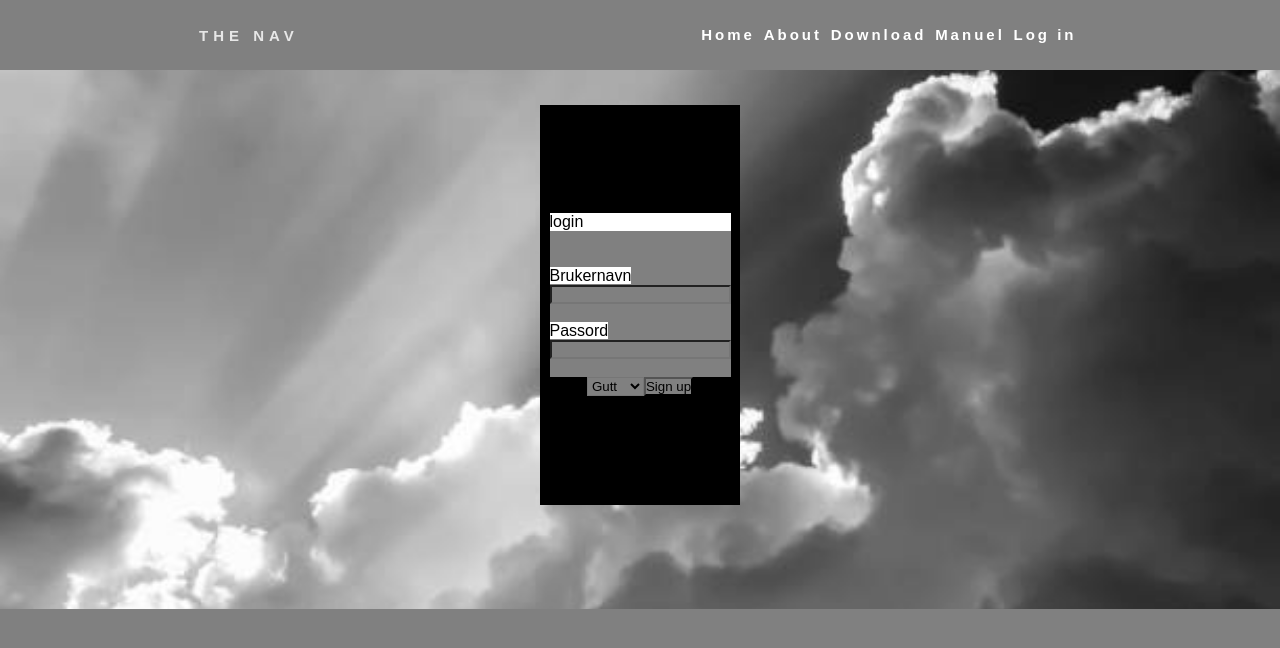
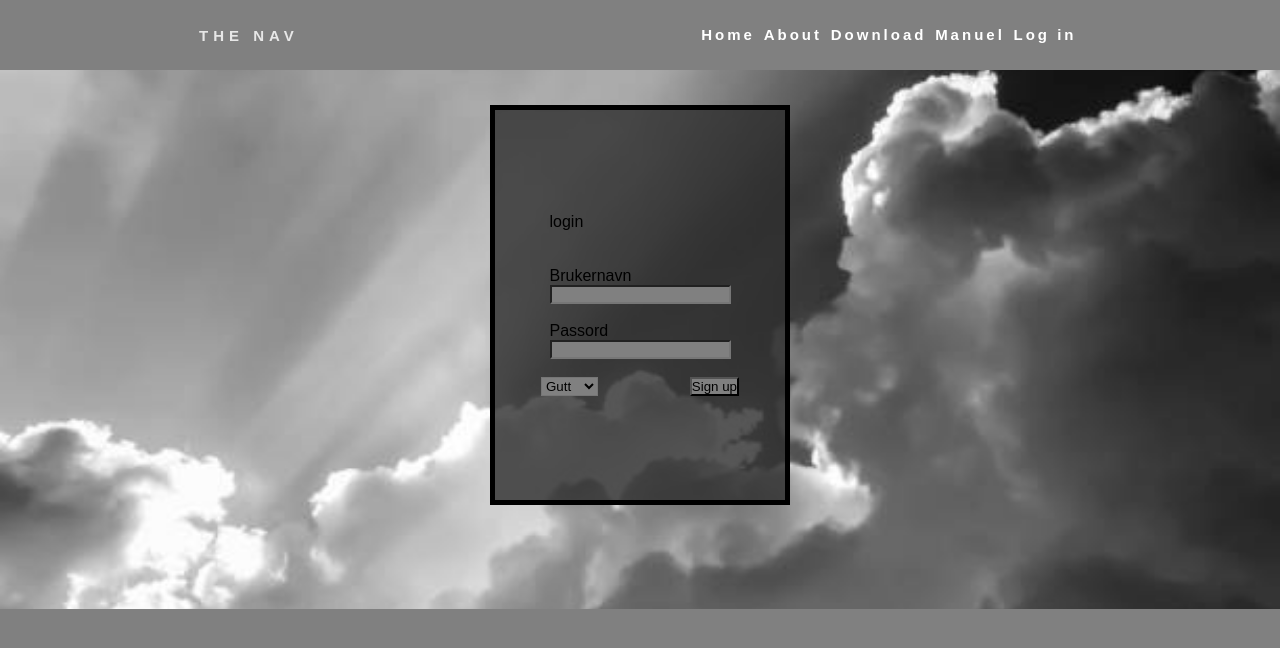
Before and after one commit to FelixLokkumSeielstad/tictactoe, a PHP site: page /Login.html in a window 1280 px wide. Shown: the top 648 px of the page. Run offline with PHP 8.4, Linux system fonts and the light colour scheme.

Commit message:
Update style.css

```diff
--- a/Nettside/style.css
+++ b/Nettside/style.css
@@ -207,9 +207,10 @@ section{
 }
 
 .lgcontainer{
-  width: 200px;
+  width: 300px;
   height: 400px;
-  background-color: black;
+  background-color: rgba(46, 46, 46, 0.8);
+  border: 5px solid black;
   display: flex;
   align-items: center;
   justify-content: center;
@@ -221,20 +222,30 @@ section{
   height: 50px;
   margin: 10px;
   padding: 10px;
-  background-color: white;
+  background-color: transparent;
 }
 
 .label{
-  background-color: white;
+  background-color: transparent;
 }
 
 .forgot{
-  background-color: black;
+  background-color: transparent;
   display: flex;
   flex-direction: row;
+  width: 100%;
+  justify-content: space-around;
 }
 
 
+#lgbutton{
+  width: fit-content;
+  background-color: rgba(46, 46, 46, 0.9);
+  cursor: pointer;
+  border: none;
+}
 
-
+.lgsignin{
+  background-color: transparent;
+}
 /*////////////////////////Home//////////////////////////*/
```
